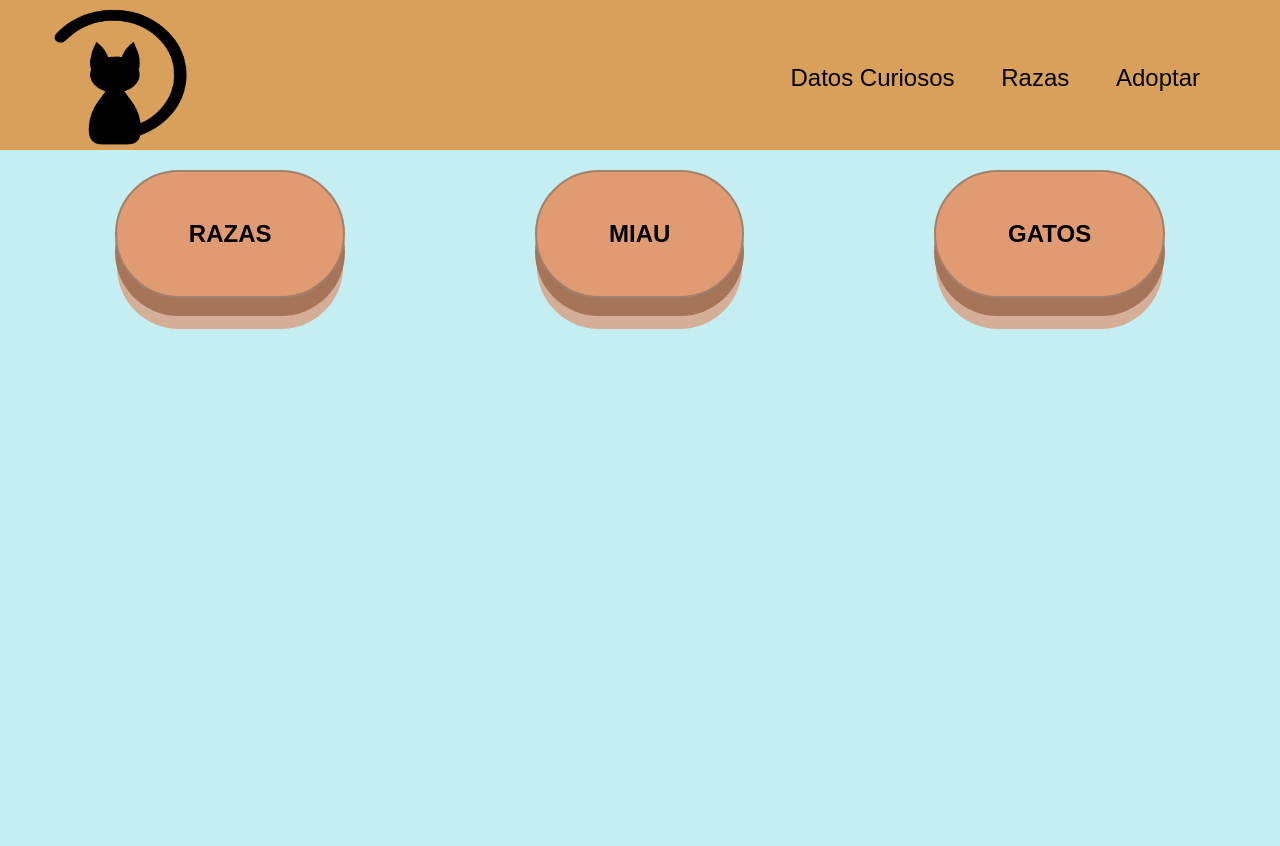
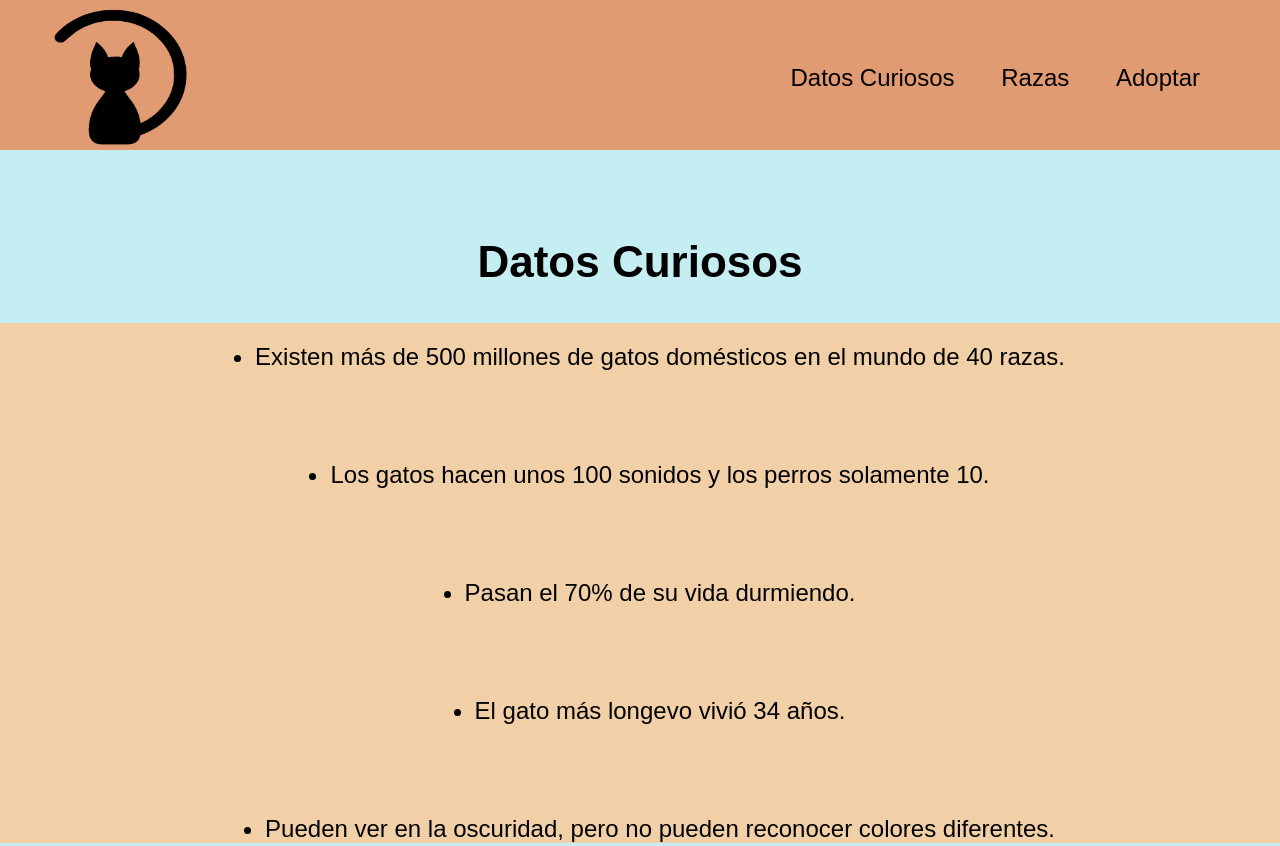
Before and after one commit to Michel4213/Pagina_web_grupal, a plain HTML site: page index.html in a window 1280 px wide. Shown: the top 846 px of the page. Before the commit the page ends 800 px from the top, so only its background shows below. Drawn offline with Linux system fonts and the light colour scheme.

Commit message:
lista, header, botones

```diff
--- a/estilos.css
+++ b/estilos.css
@@ -8,7 +8,7 @@ body {
 header {
     width: auto;
     height: 150px;
-    background-color: #D9A05B;
+    background-color: #e19b72;
 }
 
 .gatologo{
@@ -36,6 +36,23 @@ header {
     padding: 10px;
     padding-right: 30px;
     display: inline-block;
+}
+
+.datos-curiosos{
+    padding-top: 50px;
+    text-align: center;
+    font-size: 275%;
+}
+
+.datoss{
+    background-color: #F2D0A7;
+    font-size: x-large;
+    height: 500px;
+    align-items: center;
+    display: flex;
+    flex-direction: column;
+    justify-content: space-between;
+    padding-top: 20px;
 }
 
 .botones {
--- a/index.html
+++ b/index.html
@@ -25,6 +25,28 @@
             </ul>
         </nav>
     </header>
+    <section class="listadatos">
+        <h2 class="datos-curiosos">
+            Datos Curiosos
+        </h2>
+        <ul class="datoss">
+            <li>
+                Existen más de 500 millones de gatos domésticos en el mundo de 40 razas.
+            </li>
+            <li>
+                Los gatos hacen unos 100 sonidos y los perros solamente 10.
+            </li>
+            <li>
+                Pasan el 70% de su vida durmiendo.
+            </li>
+            <li>
+                El gato más longevo vivió 34 años.
+            </li>
+            <li>
+                Pueden ver en la oscuridad, pero no pueden reconocer colores diferentes.
+            </li>
+        </ul>
+    </section>
     <section class="botones">
         <button class="boto">
             Razas
```
